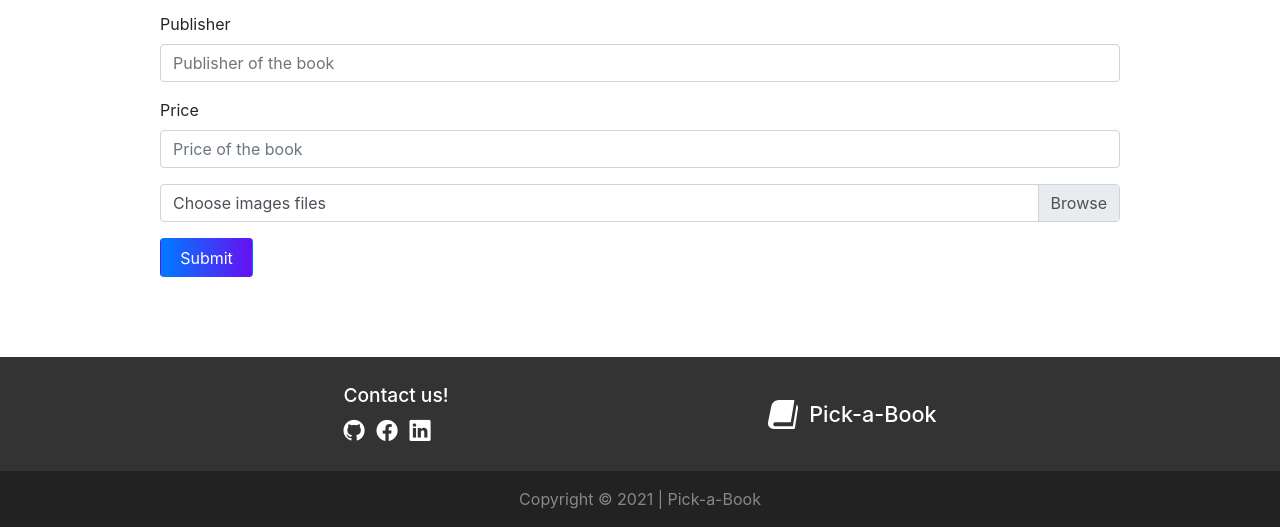
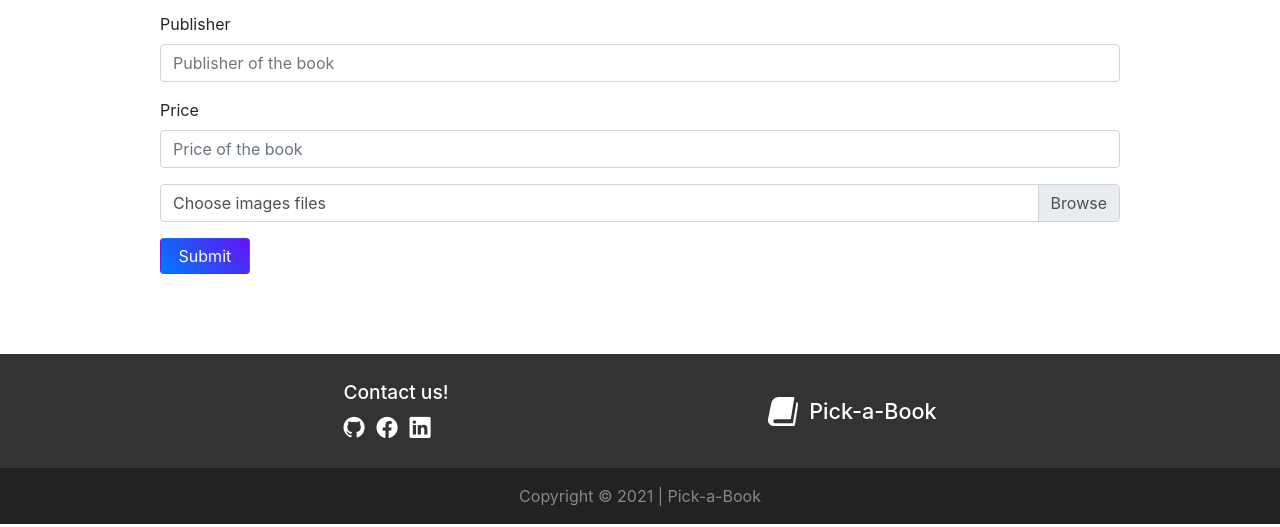
Before and after one commit to ashababnoor/pick-a-book, a Django app: template pick_a_book/templates/posts/addSellPost.html in a window 1280 px wide. Shown: the part 692-1219 px from the top of the page. Run offline with Django 3.2, Linux system fonts and the light colour scheme; the template is opened without the code that fills it, so the values that code supplies are empty; some libraries are stand-ins or nearby versions.

Commit message:
made design changes

```diff
--- a/pick_a_book/static/css/style.css
+++ b/pick_a_book/static/css/style.css
@@ -292,9 +292,8 @@
 }
 
 .btn-gradient {
-  background-image: -webkit-gradient(linear, left top, right top, from(#007BFF), to(#6610F2));
-  background-image: linear-gradient(90deg, #007BFF, #6610F2);
+  background-image: linear-gradient(45deg, #007BFF, #6610F2);
   color: white;
   overflow: hidden;
-  padding: 0.4em 1.2em;
+  padding: 0.3em 1.1em;
 }
--- a/pick_a_book/static/scss/abstracts/_mixins.scss
+++ b/pick_a_book/static/scss/abstracts/_mixins.scss
@@ -1,6 +1,6 @@
-@mixin gradient-background {
+@mixin gradient-background($deg: 90deg) {
     background-image: linear-gradient(
-        90deg,
+        $deg,
         #007BFF,
         #6610F2
     );
--- a/pick_a_book/static/scss/style.scss
+++ b/pick_a_book/static/scss/style.scss
@@ -22,8 +22,8 @@
 }
 
 .btn-gradient {
-    @include gradient-background;
+    @include gradient-background($deg: 45deg);
     color: white;
     overflow: hidden;
-    padding: 0.4em 1.2em;
+    padding: 0.3em 1.1em;
 }
--- a/pick_a_book/templates/posts/detail.html
+++ b/pick_a_book/templates/posts/detail.html
@@ -65,7 +65,7 @@
             <h5 class="card-title"> Price: {{ sellpost.price }} BDT </h5>
         </div>
         <div class="card-footer">
-            <button class="btn float-right btn-primary"> <i class="bi bi-currency-dollar"></i> Reserve book </button>
+            <button class="btn float-right btn-gradient"> <i class="bi bi-currency-dollar"></i> Reserve book </button>
         </div>
     </div>
 
--- a/pick_a_book/templates/posts/index.html
+++ b/pick_a_book/templates/posts/index.html
@@ -20,7 +20,7 @@
                 <h5 class="card-title"> Price: {{ sellpost.price }} </h5>
             </div>
             <div class="card-footer">
-                <button class="btn btn-primary" onclick="location.href='{% url 'posts:detail' sellpost.id %}'"> Explore </button>
+                <button class="btn btn-gradient" onclick="location.href='{% url 'posts:detail' sellpost.id %}'"> Explore </button>
             </div>
         </div>
     {% endfor %}
```
